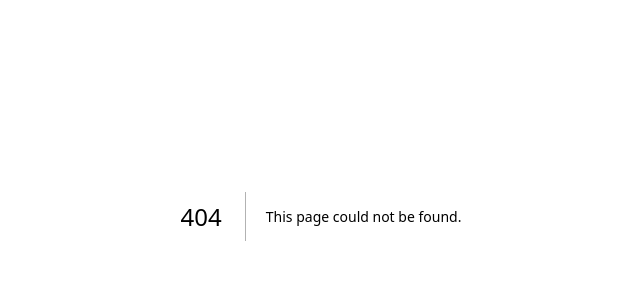
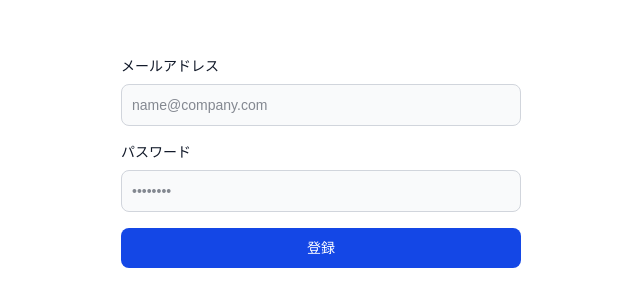
Before and after one commit to Katsuo1536/origin-app, a Next.js app: page /sign_up in a window 1280 px wide. Before the commit this address had no page. Shown: the part 184-490 px from the top of the page, without its empty margins (319-959 px from the left). Built offline with nearby package versions, Linux system fonts and the light colour scheme; no server answers.

Commit message:
“Authentication”

```diff
--- /dev/null
+++ b/app/_hooks/useSupabaseSession.ts
@@ -0,0 +1,25 @@
+import { supabase } from '@/app/_libs/supabase'
+import { Session } from '@supabase/supabase-js'
+import { usePathname } from 'next/navigation'
+import { useState, useEffect } from 'react'
+
+export const useSupabaseSession = () => {
+  // undefined: ログイン状態ロード中, null: ログインしていない, Session: ログインしている
+  const [session, setSession] = useState<Session | null | undefined>(undefined)
+  const [token, setToken] = useState<string | null>(null)
+  const pathname = usePathname()
+
+  useEffect(() => {
+    const fetcher = async () => {
+      const {
+        data: { session },
+      } = await supabase.auth.getSession()
+      setSession(session)
+      setToken(session?.access_token || null)
+    }
+
+    fetcher()
+  }, [pathname])
+
+  return { session, isLoading: session === undefined, token }
+}
--- /dev/null
+++ b/app/_libs/prisma.ts
@@ -0,0 +1,8 @@
+import { PrismaClient } from '@/app/generated/prisma/client'
+import { PrismaPg } from "@prisma/adapter-pg";
+
+const adapter = new PrismaPg({
+  connectionString: process.env.DATABASE_URL
+})
+
+export const prisma = new PrismaClient({ adapter })
--- /dev/null
+++ b/app/_libs/supabase.ts
@@ -0,0 +1,6 @@
+import { createClient } from '@supabase/supabase-js'
+
+export const supabase = createClient(
+  process.env.NEXT_PUBLIC_SUPABASE_URL!,
+  process.env.NEXT_PUBLIC_SUPABASE_ANON_KEY!,
+)
--- /dev/null
+++ b/app/api/lists/route.ts
@@ -0,0 +1,46 @@
+import { prisma } from "@/app/_libs/prisma";
+import { NextResponse } from "next/server";
+
+export type PostsIndexResponse = {
+  posts: {
+    id: number
+    title: string
+    content: string
+    thumbnailURL: string
+    createdAt: Date
+    updatedAt: Date
+    postCategories: {
+      category: {
+        id: number
+        name: string
+      }
+    }[]
+  }[]
+}
+
+export const GET = async () => {
+  try {
+    const posts = await prisma.post.findMany({
+      include: {
+        postCategories: {
+          include: {
+            category: {
+              select: {
+                id: true,
+                name: true,
+              },
+            },
+          },
+        },
+      },
+      orderBy: {
+        createdAt: 'desc',
+      },
+    })
+
+    return NextResponse.json<PostsIndexResponse>({ posts }, { status: 200 })
+  } catch (error) {
+    if (error instanceof Error)
+      return NextResponse.json({ message: error.message }, { status: 400 })
+  }
+}
--- /dev/null
+++ b/app/sign_in/page.tsx
@@ -0,0 +1,83 @@
+'use client'
+
+import { supabase } from '@/app/_libs/supabase'
+import { useRouter } from 'next/navigation'
+import { useState } from 'react'
+
+export default function Page() {
+  const [email, setEmail] = useState('')
+  const [password, setPassword] = useState('')
+  const [isLoading, setIsLoading] = useState(false)
+  const router = useRouter()
+
+  const handleSubmit = async (event: React.FormEvent<HTMLFormElement>) => {
+    event.preventDefault()
+
+    setIsLoading(true)
+
+    const { error } = await supabase.auth.signInWithPassword({
+      email,
+      password,
+    })
+
+    if (error) {
+      alert('ログインに失敗しました')
+    } else {
+      router.replace('/')
+    }
+    setIsLoading(false)
+  }
+
+  return (
+    <div className="flex justify-center pt-60">
+      <form onSubmit={handleSubmit} className="space-y-4 w-full max-w-100">
+        <div>
+          <label
+            htmlFor="email"
+            className="block mb-2 text-sm font-medium text-gray-900"
+          >
+            メールアドレス
+          </label>
+          <input
+            type="email"
+            name="email"
+            id="email"
+            className="bg-gray-50 border border-gray-300 text-gray-900 text-sm rounded-lg focus:ring-blue-500 focus:border-blue-500 block w-full p-2.5"
+            placeholder="name@company.com"
+            required
+            onChange={(e) => setEmail(e.target.value)}
+            disabled={isLoading}
+          />
+        </div>
+        <div>
+          <label
+            htmlFor="password"
+            className="block mb-2 text-sm font-medium text-gray-900"
+          >
+            パスワード
+          </label>
+          <input
+            type="password"
+            name="password"
+            id="password"
+            placeholder="••••••••"
+            className="bg-gray-50 border border-gray-300 text-gray-900 text-sm rounded-lg focus:ring-blue-500 focus:border-blue-500 block w-full p-2.5"
+            required
+            onChange={(e) => setPassword(e.target.value)}
+            disabled={isLoading}
+          />
+        </div>
+
+        <div>
+          <button
+            type="submit"
+            className="w-full text-white bg-blue-700 hover:bg-blue-800 focus:ring-4 focus:outline-none focus:ring-blue-300 font-medium rounded-lg text-sm px-5 py-2.5 text-center"
+            disabled={isLoading}
+          >
+            ログイン
+          </button>
+        </div>
+      </form>
+    </div>
+  )
+}
--- /dev/null
+++ b/app/sign_up/page.tsx
@@ -0,0 +1,87 @@
+'use client'
+
+import { supabase } from '@/app/_libs/supabase' // 前の工程で作成したファイル
+import { useState } from 'react'
+
+export default function Page() {
+  const [email, setEmail] = useState('')
+  const [password, setPassword] = useState('')
+  const [isSubmitting, setIsSubmitting] = useState(false)
+
+  const handleSubmit = async (event: React.FormEvent<HTMLFormElement>) => {
+    event.preventDefault()
+
+    setIsSubmitting(true)
+
+    const { error } = await supabase.auth.signUp({
+      email,
+      password,
+      options: {
+        emailRedirectTo: `http://localhost:3000/login`,
+      },
+    })
+    if (error) {
+      alert('登録に失敗しました')
+    } else {
+      setEmail('')
+      setPassword('')
+      alert('確認メールを送信しました。')
+    }
+    setIsSubmitting(false)
+  }
+
+  return (
+    <div className="flex justify-center pt-60">
+      <form onSubmit={handleSubmit} className="space-y-4 w-full max-w-100">
+        <div>
+          <label
+            htmlFor="email"
+            className="block mb-2 text-sm font-medium text-gray-900"
+          >
+            メールアドレス
+          </label>
+          <input
+            type="email"
+            name="email"
+            id="email"
+            className="bg-gray-50 border border-gray-300 text-gray-900 text-sm rounded-lg focus:ring-blue-500 focus:border-blue-500 block w-full p-2.5"
+            placeholder="name@company.com"
+            required
+            onChange={(e) => setEmail(e.target.value)}
+            value={email}
+            disabled={isSubmitting}
+          />
+        </div>
+        <div>
+          <label
+            htmlFor="password"
+            className="block mb-2 text-sm font-medium text-gray-900"
+          >
+            パスワード
+          </label>
+          <input
+            type="password"
+            name="password"
+            id="password"
+            placeholder="••••••••"
+            className="bg-gray-50 border border-gray-300 text-gray-900 text-sm rounded-lg focus:ring-blue-500 focus:border-blue-500 block w-full p-2.5"
+            required
+            onChange={(e) => setPassword(e.target.value)}
+            value={password}
+            disabled={isSubmitting}
+          />
+        </div>
+
+        <div>
+          <button
+            type="submit"
+            className="w-full text-white bg-blue-700 hover:bg-blue-800 focus:ring-4 focus:outline-none focus:ring-blue-300 font-medium rounded-lg text-sm px-5 py-2.5 text-center"
+            disabled={isSubmitting}
+          >
+            登録
+          </button>
+        </div>
+      </form>
+    </div>
+  )
+}
```
